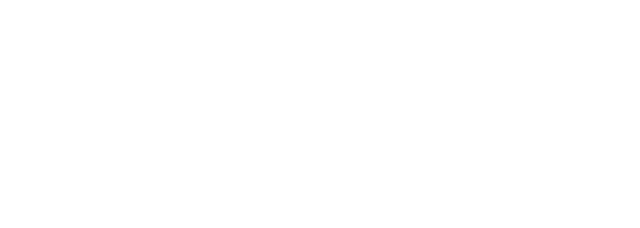
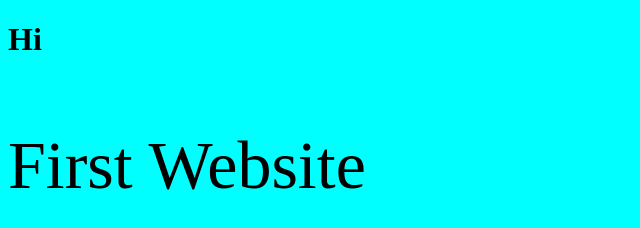
Before and after one commit to MohamedEmadFahmy/To-do-list, a plain HTML site: page index.html in a window 1280 px wide. Shown: the whole page, without its empty margins (0-640 px from the left). Drawn offline with Linux system fonts and the light colour scheme.

Commit message:
added css

```diff
--- a/index.html
+++ b/index.html
@@ -1,12 +1,14 @@
 <!DOCTYPE html>
 <html lang="en">
 <head>
+    <link rel="stylesheet" href="style.css">
     <meta charset="UTF-8">
     <meta http-equiv="X-UA-Compatible" content="IE=edge">
     <meta name="viewport" content="width=device-width, initial-scale=1.0">
-    <title>Document</title>
+    <title>To-do-list</title>
 </head>
 <body>
-
+    <h1>Hi</h1>
+    <p>First Website</p>
 </body>
 </html>
--- /dev/null
+++ b/style.css
@@ -0,0 +1,6 @@
+body{
+    background-color: aqua;
+}
+p{
+    font-size: 68px;
+}
```
